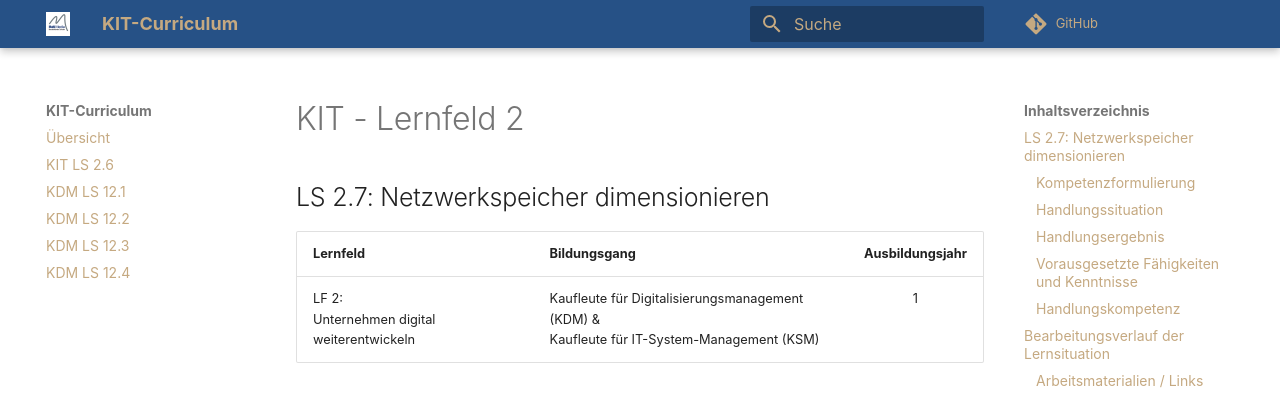
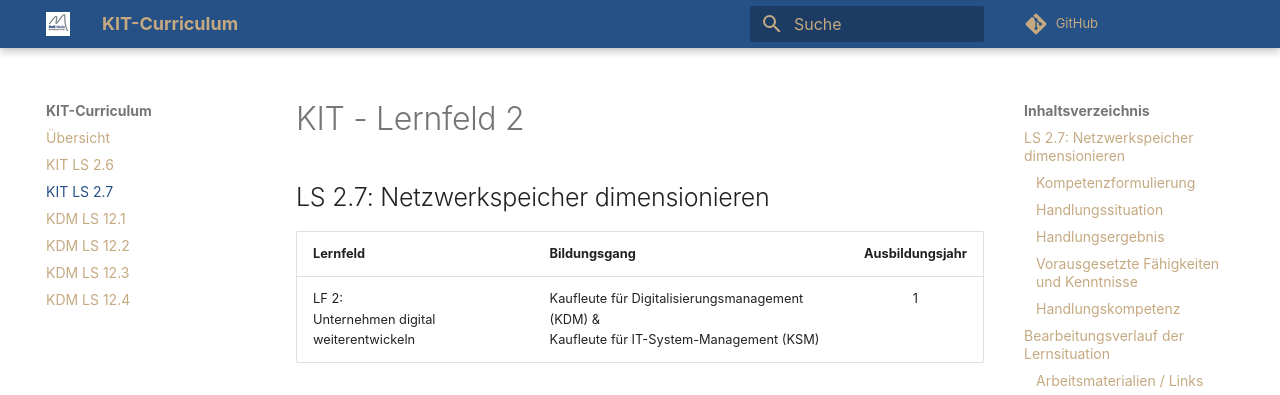
Before and after one commit to herr-nm/MMBbS_KIT_Curriculum, an MkDocs documentation site: the page built from docs/KIT-LF2_LS2.7.md, in a window 1280 px wide. Shown: the top 395 px of the page. Built offline with MkDocs 1.6.1 and Material for MkDocs 9.7.7, drawn with Linux system fonts in a browser that asks for light colours; comment, search, counter and statistics services are not loaded.

Commit message:
Inhaltsverzeichnis angepasst

```diff
--- a/mkdocs.yml
+++ b/mkdocs.yml
@@ -22,6 +22,7 @@
 nav:
     - Übersicht: index.md
     - KIT LS 2.6: KIT-LF2_LS2.6.md
+    - KIT LS 2.7: KIT-LF2_LS2.7.md
     - KDM LS 12.1: KDM-LF12_LS12.1.md
     - KDM LS 12.2: KDM-LF12_LS12.2.md
     - KDM LS 12.3: KDM-LF12_LS12.3.md
```
